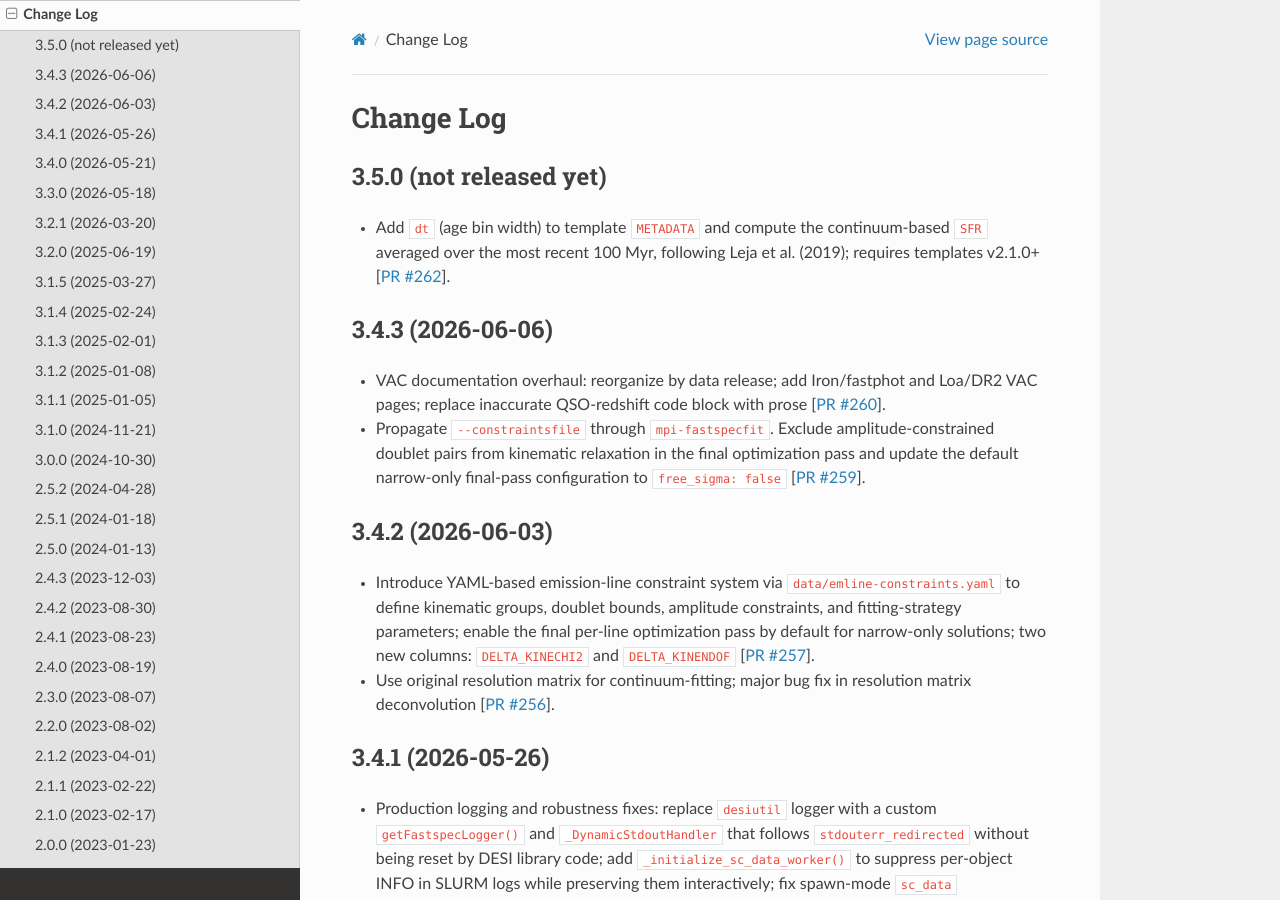
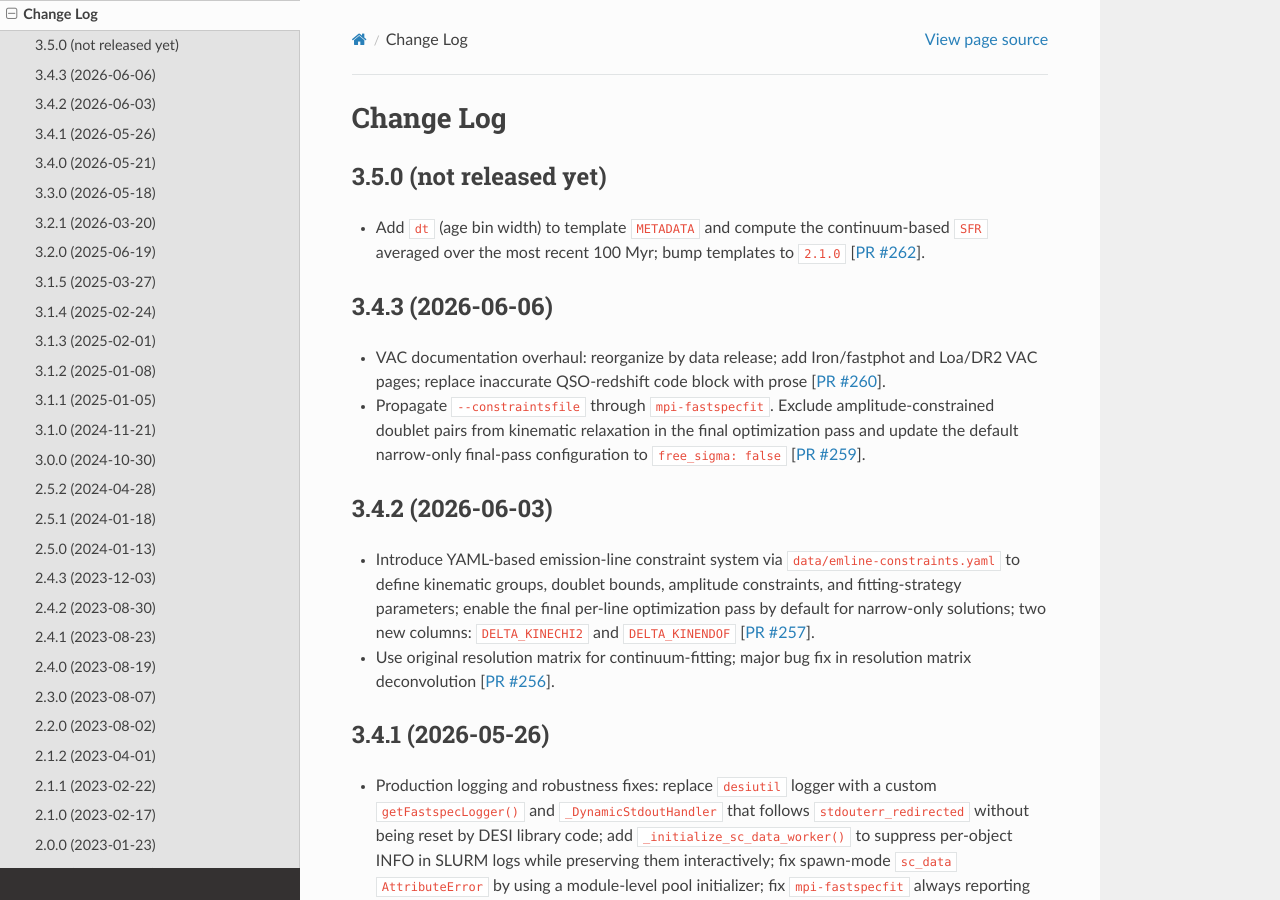
Before and after one commit to desihub/fastspecfit, a Sphinx documentation site: the page built from doc/changes.rst, in a window 1280 px wide and 900 px high. Built offline with Sphinx 7.4.7 and the Read the Docs theme 3.1.0, drawn with Linux system fonts in a browser that asks for light colours; the version number could not be read and is left out.

Commit message:
minor edits to change log so we can re-trigger the test

```diff
--- a/doc/changes.rst
+++ b/doc/changes.rst
@@ -6,8 +6,8 @@ Change Log
 ------------------------
 
 * Add ``dt`` (age bin width) to template ``METADATA`` and compute the
-  continuum-based ``SFR`` averaged over the most recent 100 Myr, following
-  Leja et al. (2019); requires templates v2.1.0+ [`PR #262`_].
+  continuum-based ``SFR`` averaged over the most recent 100 Myr; bump
+  templates to ``2.1.0`` [`PR #262`_].
 
 .. _`PR #262`: https://github.com/desihub/fastspecfit/pull/262
 
```
